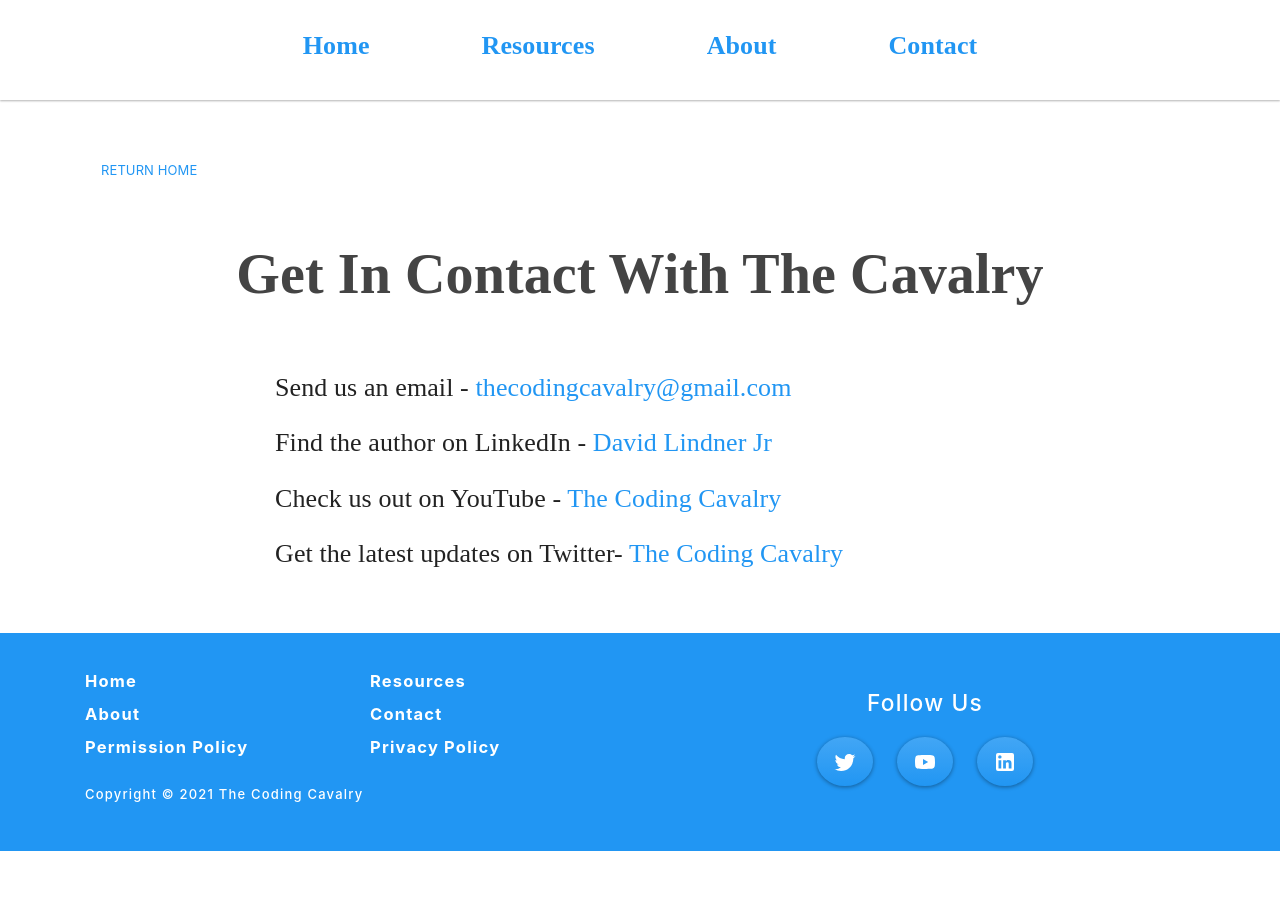
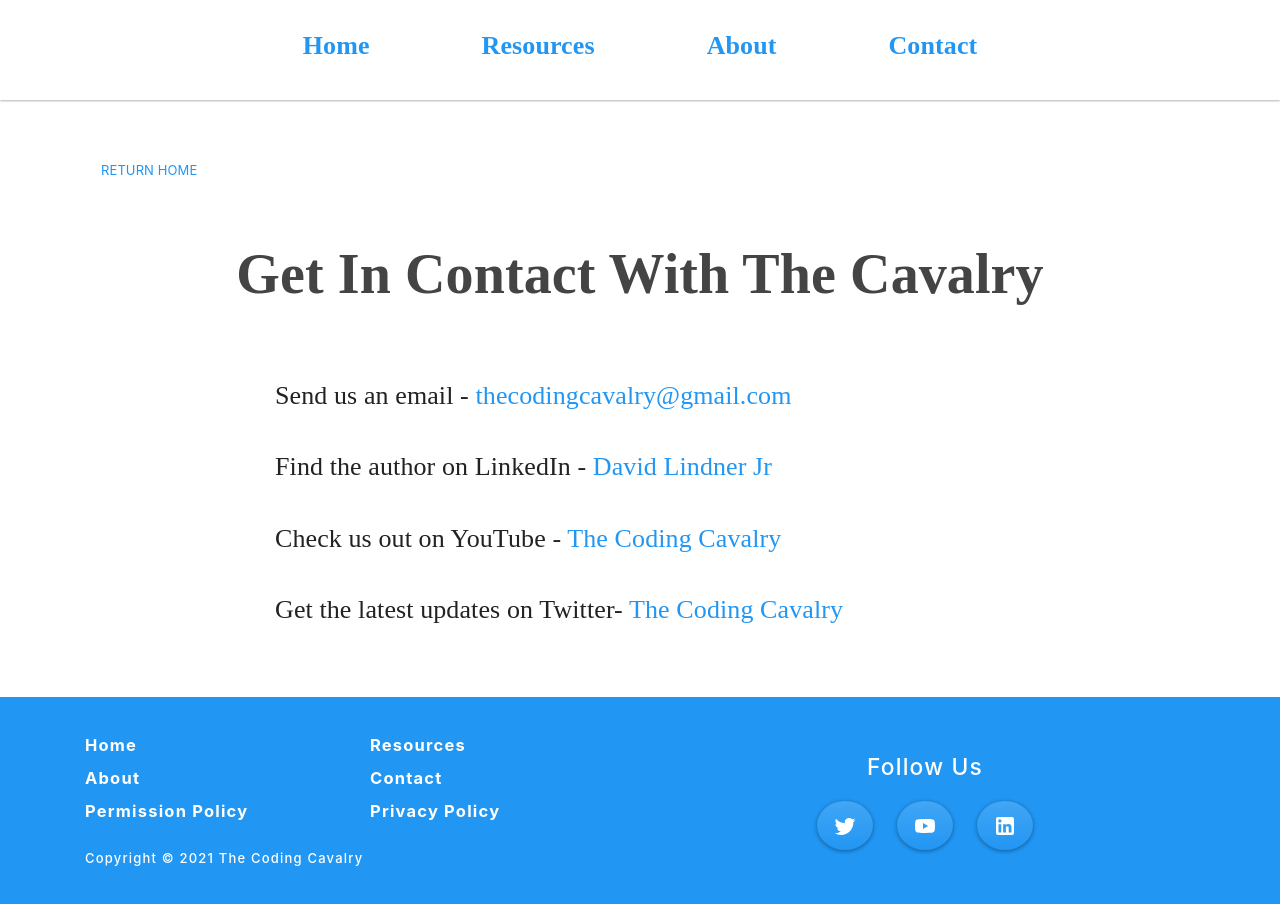
Before and after one commit to davidlindnerjr/the-coding-cavalry, a Next.js app: page /contact in a window 1280 px wide. Shown: the top 904 px of the page. Before the commit the page ends 851 px from the top, so only its background shows below. Built offline with nearby package versions, Linux system fonts and the light colour scheme; a web font is replaced by a local one.

Commit message:
Contact page bottom padding

```diff
--- a/pages/contact.tsx
+++ b/pages/contact.tsx
@@ -32,16 +32,16 @@
                         <Col md={2}></Col>
                         <Col md={8}>
 
-                            <h2 className={`py-2 text-primary ${styles.westernFont}`}><span className='text-dark'>Send us an email - </span>thecodingcavalry@gmail.com</h2>
+                            <h2 className={`py-3 text-primary ${styles.westernFont}`}><span className='text-dark'>Send us an email - </span>thecodingcavalry@gmail.com</h2>
 
                             <a href="https://www.linkedin.com/in/davidlindnerjr/" target="_blank" rel="noreferrer">
-                                <h2 className={`py-2 text-primary ${styles.westernFont}`}><span className='text-dark'>Find the author on LinkedIn - </span>David Lindner Jr</h2>
+                                <h2 className={`py-3 text-primary ${styles.westernFont}`}><span className='text-dark'>Find the author on LinkedIn - </span>David Lindner Jr</h2>
                             </a>
                             <a href="https://www.youtube.com/channel/UC5BMmH2DvXboFMSiUBquCww" target="_blank" rel="noreferrer">
-                                <h2 className={`py-2 text-primary ${styles.westernFont}`}><span className='text-dark'>Check us out on YouTube - </span>The Coding Cavalry</h2>
+                                <h2 className={`py-3 text-primary ${styles.westernFont}`}><span className='text-dark'>Check us out on YouTube - </span>The Coding Cavalry</h2>
                             </a>
                             <a href="https://twitter.com/CavalryCoding" target="_blank" rel="noreferrer">
-                                <h2 className={`py-2 text-primary ${styles.westernFont}`}><span className='text-dark'>Get the latest updates on Twitter- </span>The Coding Cavalry</h2>
+                                <h2 className={`py-3 text-primary ${styles.westernFont}`}><span className='text-dark'>Get the latest updates on Twitter- </span>The Coding Cavalry</h2>
                             </a>
                         </Col>
                         <Col md={2}></Col>
```
